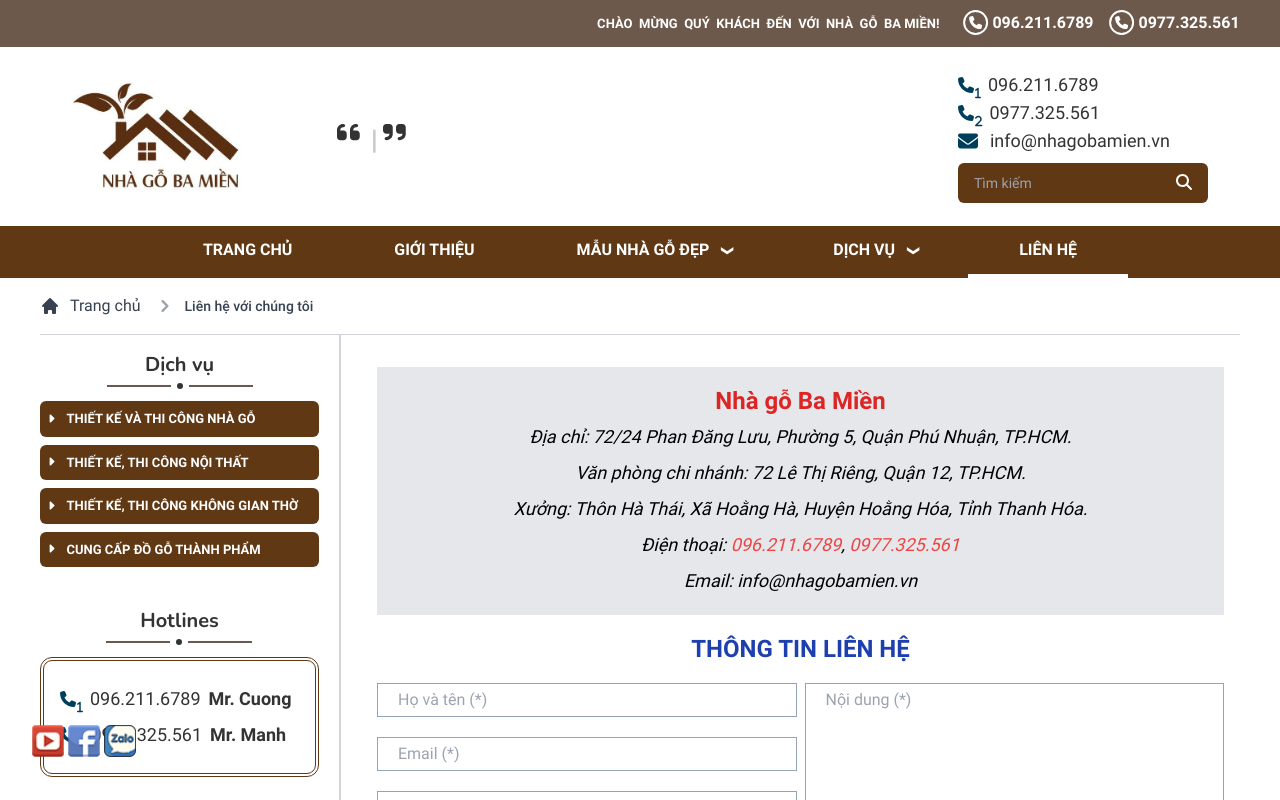
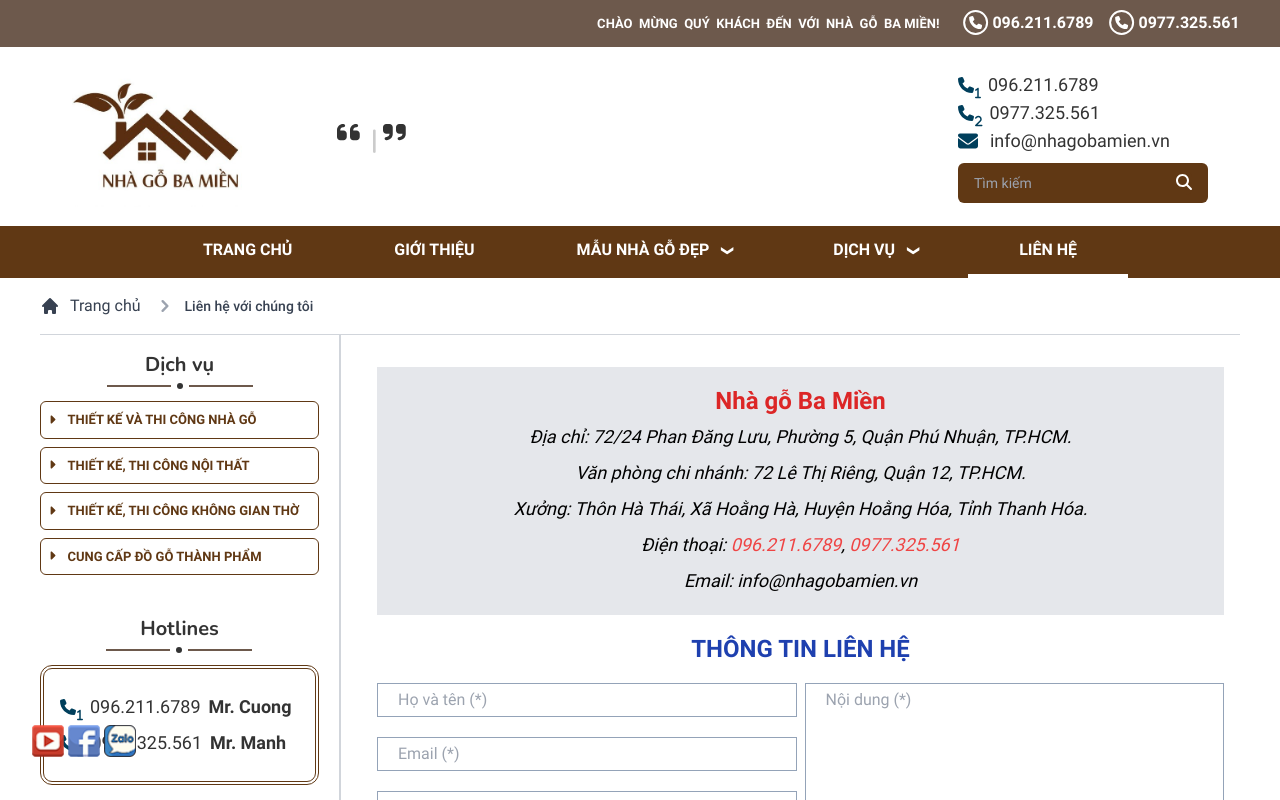
Before and after one commit to liemdang260/nhago3mien, a Next.js app in the folder client/: page /lien-he in a window 1280 px wide. Shown: the top 800 px of the page. Built offline with nearby package versions, Linux system fonts and the light colour scheme.

Commit message:
Modify styling for service bar

```diff
--- a/client/components/common/NewsWrapper.jsx
+++ b/client/components/common/NewsWrapper.jsx
@@ -6,11 +6,12 @@
 import Image from 'next/image';
 import Category from './SideBar/Category';
 import Support from './SideBar/Support';
-import Contact from './SideBar/Contact';
+// import Contact from './SideBar/Contact';
 import ArticleInsights from './ArticleInsights';
 import Breadcrumb from './SideBar/Breadcrumb';
 import Tooltip from './Tooltip';
 import { Services } from 'components/common/header';
+import { useRouter } from 'next/router';
 
 // const mostViewedNews = [
 //     {
@@ -120,6 +121,7 @@
 };
 
 export const NewsSidebar = () => {
+    const { asPath } = useRouter();
     return (
         <div>
             {/* <ViewList title={'XEM NHIỀU NHẤT'}>
@@ -143,7 +145,11 @@
                 </ul>
             </ViewList> */}
             <div>
-                <Category data={Services} title={'Dịch vụ'} />
+                <Category
+                    data={Services}
+                    title={'Dịch vụ'}
+                    activePath={asPath}
+                />
             </div>
             <div className='mt-10'>
                 <Support />
--- a/client/components/common/SideBar/Category.jsx
+++ b/client/components/common/SideBar/Category.jsx
@@ -1,6 +1,7 @@
 import Title from '../Title';
 import { FontAwesomeIcon } from '@fortawesome/react-fontawesome';
 import { faCaretRight } from '@fortawesome/free-solid-svg-icons';
+import Link from 'next/link';
 const datas = [
     { title: 'MẪU NHÀ SÀN', link: '' },
     { title: 'MẪU NHÀ HIỆN ĐẠI', link: '' },
@@ -8,18 +9,27 @@
     { title: 'MẪU NHÀ LỤC GIÁC', link: '' },
     { title: 'MẪU NHÀ TỪ ĐƯỜNG', link: '' },
 ];
-function Category({ title = '', data = datas }) {
+function Category({ title = '', data = datas, activePath }) {
+    console.log(activePath);
     return (
         <div>
             <Title title={title} size={'xl'} />
-            <ul className='text-white mt-3'>
+            <ul className='mt-3'>
                 {data.map((d, index) => (
                     <li
                         key={index}
-                        className='p-2 my-2 text-[13px] bg-primary-color font-bold hover:text-red-600 rounded-md'
+                        className={`p-2 my-2 text-[13px] border-[1px] border-primary-color rounded-md font-bold ${
+                            activePath !== d.link ? 'hover:text-red-600' : ''
+                        } text-primary-color duration-200 ${
+                            activePath === d.link
+                                ? 'bg-primary-color text-white'
+                                : ''
+                        }`}
                     >
                         <FontAwesomeIcon icon={faCaretRight} className='mr-3' />
-                        <a href={d.link}>{d.title}</a>
+                        <Link href={d.link}>
+                            <a>{d.title}</a>
+                        </Link>
                     </li>
                 ))}
             </ul>
```
